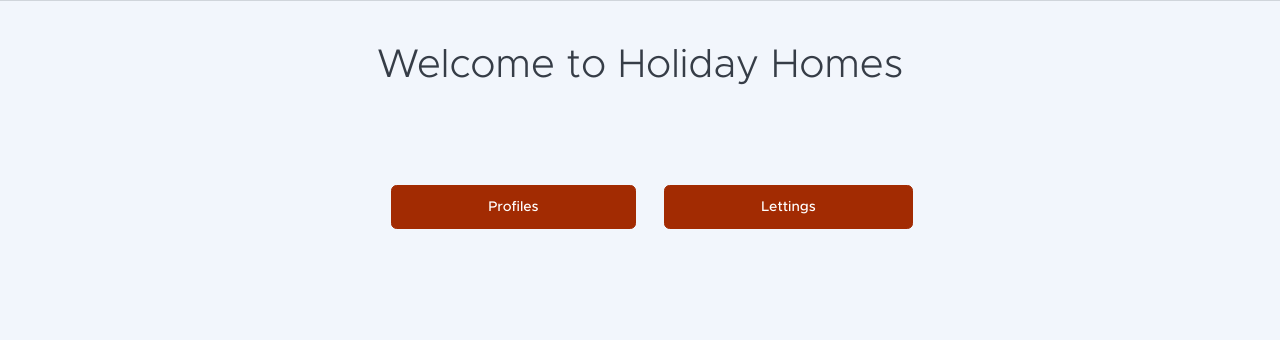
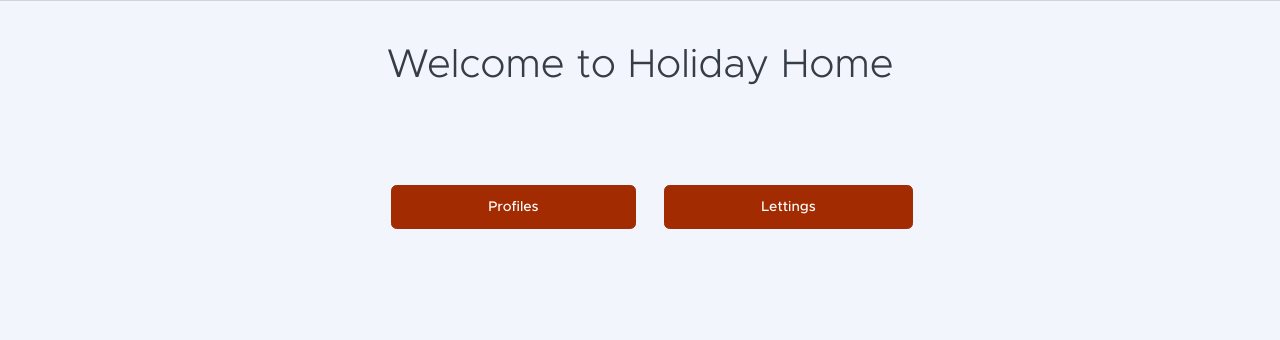
Before and after one commit to AdeVedA/OCLettings--OCR_Mission12, a Django app: page / in a window 1280 px wide. Shown: the part 90-430 px from the top of the page. Run offline with Django 3.2, Linux system fonts and the light colour scheme; some libraries are stand-ins or nearby versions.

Commit message:
title change test

```diff
--- a/templates/index.html
+++ b/templates/index.html
@@ -7,7 +7,7 @@
     <div class="row justify-content-center">
         <div class="col-lg-8">
             <h1 class="page-header-ui-title mb-3 display-6">
-                Welcome to Holiday Homes
+                Welcome to Holiday Home
             </h1>
         </div>
     </div>
```
